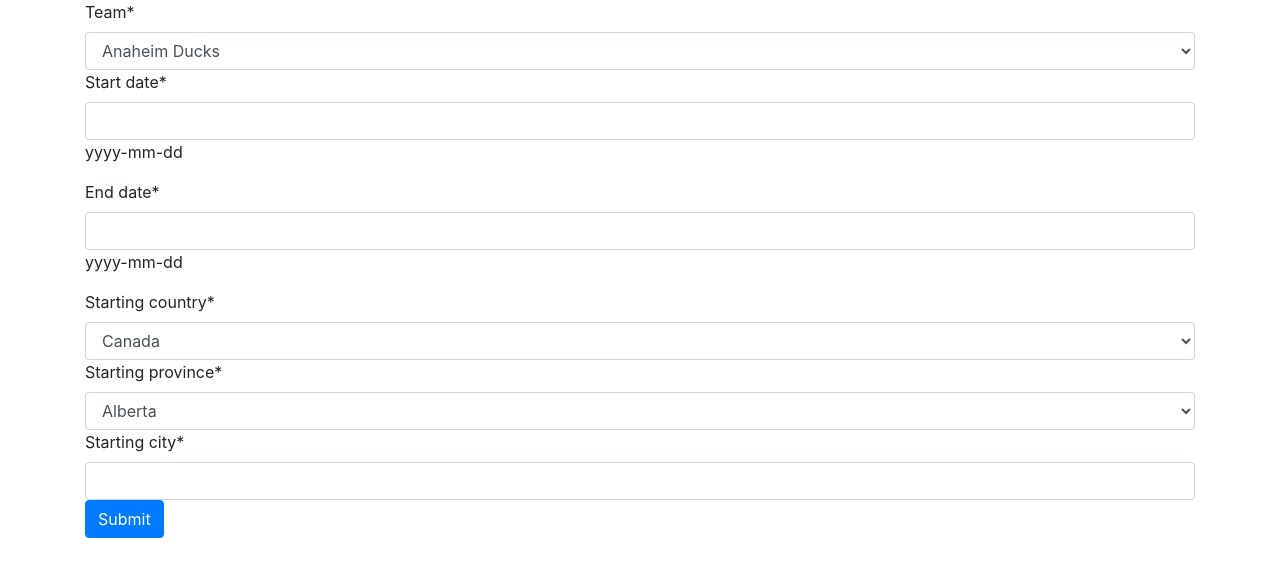
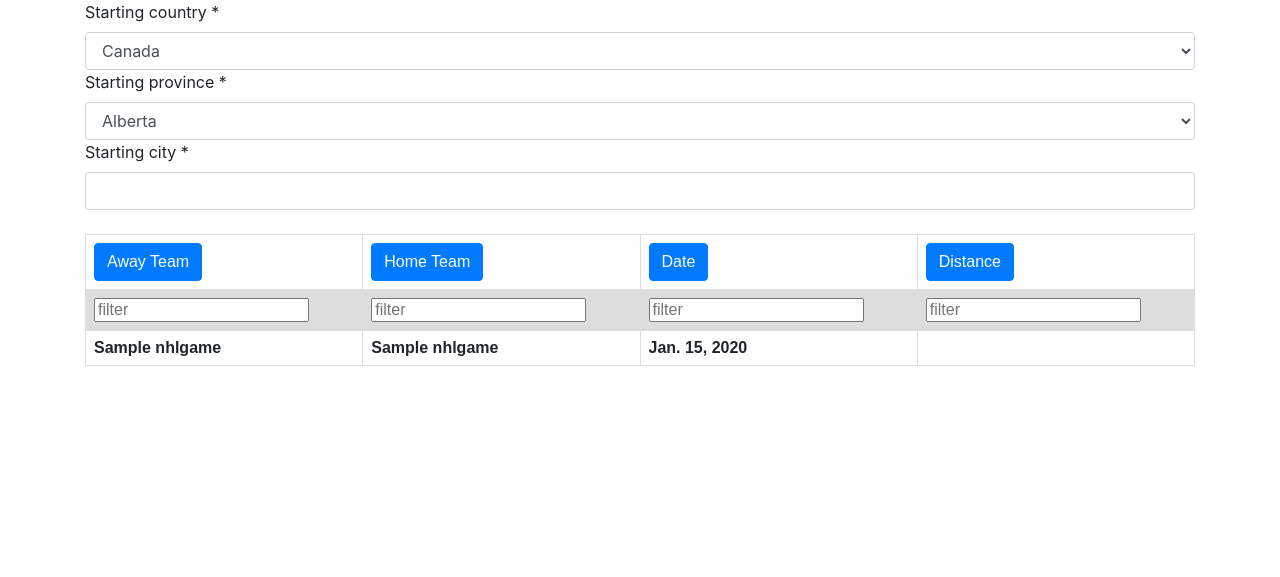
Before and after one commit to jackrvan/sports_trip_planner, a Django app: page /tripplanner/ in a window 1280 px wide. Shown: the part 56-633 px from the top of the page. Run offline with Django 3.2, Linux system fonts and the light colour scheme; tables that the repository leaves empty hold one stand-in row (values such as "Sample post"); lists and menus that the app fills with data are empty; some libraries are stand-ins or nearby versions.

Commit message:
Commit latest changes. Biggest one being we now support distance calculation

```diff
--- a/static/site/style.css
+++ b/static/site/style.css
@@ -102,6 +102,18 @@
   padding-bottom: 4rem;
 }
 
-#nhl-form {
-    color: red;
+table {
+  font-family: arial, sans-serif;
+  border-collapse: collapse;
+  width: 100%;
 }
+
+td, th {
+  border: 1px solid #dddddd;
+  text-align: left;
+  padding: 8px;
+}
+
+tr:nth-child(even) {
+  background-color: #dddddd;
+}
--- a/tripplanner/forms.py
+++ b/tripplanner/forms.py
@@ -7,26 +7,19 @@
 
 
 class NHLForm(forms.Form):
-    team = forms.ChoiceField(choices=[(x, x) for x in NHL_TEAMS])
-    start_date = forms.DateField(help_text="yyyy-mm-dd")
-    end_date = forms.DateField(help_text="yyyy-mm-dd")
-
     starting_country = forms.ChoiceField(choices=[("Canada", "Canada"), ("USA", "USA")])
     starting_province = forms.ChoiceField(choices=[(x, x) for x in PROVINCES["Canada"]])
     starting_city = forms.CharField()
 
     helper = FormHelper()
     helper.layout = Layout(
-        Field('team', css_class='form-control'),
-        Field('start_date', css_class="form-control"),
-        Field('end_date', css_class="form-control"),
         Field('starting_country', css_class="form-control"),
         Field('starting_province', css_class="form-control"),
         Field('starting_city', css_class="form-control"),
-        FormActions(Submit('submit', 'Submit', css_class='btn-default'))
     )
     helper.form_class = 'form-horizontal'
 
     helper.use_custom_control = False
     helper.label_class = 'col-4'
     helper.field_class = 'col-8'
+    helper.form_tag = False
--- a/tripplanner/templates/header.html
+++ b/tripplanner/templates/header.html
@@ -19,5 +19,6 @@
     {% endblock content %}
 </div>
 
+<script src="https://code.jquery.com/jquery-3.3.1.min.js"></script>
 <script src="https://stackpath.bootstrapcdn.com/bootstrap/4.5.0/js/bootstrap.min.js" integrity="sha384-OgVRvuATP1z7JjHLkuOU7Xw704+h835Lr+6QL9UvYjZE3Ipu6Tp75j7Bh/kR0JKI" crossorigin="anonymous"></script>
 </body>
--- a/tripplanner/templates/tripplanner/index.html
+++ b/tripplanner/templates/tripplanner/index.html
@@ -10,7 +10,6 @@
 </div>
 </form>
 
-<script src="https://code.jquery.com/jquery-3.3.1.min.js"></script>
 <script>
 $("#id_nhl_form-starting_country").change(function () {
     var url = $("#form").attr("data-cities-url");  // get the url of the load provinces page
--- a/tripplanner/templates/tripplanner/info_page.html
+++ b/tripplanner/templates/tripplanner/info_page.html
@@ -1,10 +1,96 @@
 {% extends 'header.html' %}
 {% load static %}
+{% load crispy_forms_tags %}
+{% load custom_template_tags %}
 
 {% block content %}
-    <h1>Found these games that the {{ team }} are playing at between {{ start_date }} and {{ end_date }}:</h1>
+    <form method="get" id="form" action="" data-cities-url="{% url 'tripplanner:ajax_load_provinces' %}" novalidate>
+    <div class="row">
+    <div class="col-lg-12" id="form-div">
+        <div id="div_id_nhl_form-starting_country" class="control-group">
+        <label for="id_nhl_form-starting_country" class="control-label requiredField">Starting country
+            <span class="asteriskField">*</span>
+        </label>
+        <div class="controls">
+            <select name="nhl_form-starting_country" class="form-control select" id="id_nhl_form-starting_country">
+                <option value="Canada" selected="">Canada</option>
+                <option value="USA">USA</option>
+            </select>
+        </div>
+    </div>
+    <div id="div_id_nhl_form-starting_province" class="control-group">
+        <label for="id_nhl_form-starting_province" class="control-label requiredField">Starting province
+            <span class="asteriskField">*</span>
+        </label>
+        <div class="controls">
+            <select name="nhl_form-starting_province" class="form-control select" id="id_nhl_form-starting_province">
+                <option value="Alberta">Alberta</option>
+                <option value="British Columba">British Columba</option>
+                <option value="Manitoba">Manitoba</option>
+                <option value="New Brunswick">New Brunswick</option>
+                <option value="Newfoundland and Labrador">Newfoundland and Labrador</option>
+                <option value="Northwest Territories">Northwest Territories</option>
+                <option value="Nova Scotia">Nova Scotia</option>
+                <option value="Nunavut">Nunavut</option>
+                <option value="Ontario">Ontario</option>
+                <option value="Prince Edward Island">Prince Edward Island</option>
+                <option value="Quebec">Quebec</option>
+                <option value="Saskatchewan">Saskatchewan</option>
+                <option value="Yukon">Yukon</option>
+            </select>
+        </div>
+    </div>
+    <div id="div_id_nhl_form-starting_city" class="control-group">
+        <label for="id_nhl_form-starting_city" class="control-label requiredField">Starting city
+            <span class="asteriskField">*</span>
+        </label>
+        <div class="controls">
+            <input type="text" name="nhl_form-starting_city" class="form-control textinput textInput" required="" id="id_nhl_form-starting_city">
+        </div>
+    </div>
+    <br>
+
+    <table>
+    <tr>
+        <th><button type="submit" id="away_team_sort" name="away_team_sort" class="btn btn-primary">Away Team</button></th>
+        <th><button type="submit" id="home_team_sort" name="home_team_sort" class="btn btn-primary">Home Team</button></th>
+        <th><button id="date_sort" id="date_sort" name="date_sort" class="btn btn-primary">Date</button></th>
+        <th><button type="submit" id="distance_sort" name="distance_sort" class="btn btn-primary">Distance</button></th>
+    </tr>
+    <tr>
+        <th><input type="text" id="away_team_filter" name="away_team_filter" value="{{ away_team_filter_initial }}" placeholder="filter" data-lpignore="true"></th>
+        <th><input type="text" id="home_team_filter" name="home_team_filter" value="{{ home_team_filter_initial }}" placeholder="filter" data-lpignore="true"></th>
+        <th><input type="text" id="date_filter" name="date_filter" value="{{ date_filter_initial }}" placeholder="filter" data-lpignore="true"></th>
+        <th><input type="text" id="distance_filter" name="distance_filter" value="{{ distance_filter_initial }}" placeholder="filter" data-lpignore="true"></th>
+    </form>
     {% for game in games %}
-        <br>
-        {{ game }}
+        <tr>
+            <th>{{ game.away_team_name }}</th>
+            <th>{{ game.home_team_name }}</th>
+            <th>{{ game.date }}</th>
+            <th>{{ distances|get_dict_item:game.home_team_name }}
+        </tr>
     {% endfor %}
+    </table>
+
+    <script src="https://code.jquery.com/jquery-3.3.1.min.js"></script>
+    <script>
+    $("#id_nhl_form-starting_country").change(function () {
+        console.log("AKSFN")
+        var url = $("#form").attr("data-cities-url");  // get the url of the load provinces page
+        var country = $(this).val();  // get the selected country
+
+        $.ajax({
+            url: url,
+            data: {
+                'country': country
+            },
+            success: function (data) {   // `data` is the return of the `load_cities` view function
+                // replace the contents of the city input with the data that came from the server
+                $("#id_nhl_form-starting_province").html(data);
+            }
+        });
+
+    });
+    </script>
 {% endblock content %}
--- /dev/null
+++ b/tripplanner/templatetags/custom_template_tags.py
@@ -0,0 +1,7 @@
+from django import template
+
+register = template.Library()
+
+@register.filter
+def get_dict_item(d, key):
+    return d.get(key, '')
--- a/tripplanner/urls.py
+++ b/tripplanner/urls.py
@@ -6,6 +6,7 @@
 
 urlpatterns = [
     path('ajax/load-cities/', views.load_provinces, name='ajax_load_provinces'),
-    path('info/<str:team>/<str:start_date>/<str:end_date>', views.GameListView.as_view(), name='info'),
-    path('', views.index, name='index'),
+    #path('info/<str:team>/<str:start_date>/<str:end_date>', views.GameListView.as_view(), name='info'),
+    path('', views.GameListView.as_view(), name='index'),
+    path('temp/', views.index, name='temp')
 ]
--- a/tripplanner/utils.py
+++ b/tripplanner/utils.py
@@ -163,3 +163,15 @@
                                                               date=date)
             if created:
                 new_game.save()
+
+def get_distance_to_game(starting_country, starting_province, starting_city, team_city):
+    API_TOKEN = "AIzaSyD575w7qNL09i9qqaamBxO8qIDCQKYzqdE"
+    URL = "https://maps.googleapis.com/maps/api/distancematrix/json?origins={origin}&destinations={dest}&key={key}"
+
+    response = requests.get(URL.format(
+        origin="{}, {}, {}".format(starting_country, starting_province, starting_city),
+        dest=team_city,
+        key=API_TOKEN))
+    print(response)
+    print(response.json())
+    return response.json()['rows'][0]['elements'][0]['distance']['text']  # Yikes
--- a/tripplanner/views.py
+++ b/tripplanner/views.py
@@ -1,4 +1,3 @@
-from django.db.models import Q
 from django.http import HttpResponseRedirect
 from django.shortcuts import render
 from django.urls import reverse
@@ -6,10 +5,9 @@
 
 from tripplanner.forms import NHLForm
 from tripplanner.models import NHLGame
-from tripplanner.utils import PROVINCES
+from tripplanner.utils import NHL_TEAMS, PROVINCES, get_distance_to_game
 
 
-# Create your views here.',
 def index(request):
     if request.method == 'POST':
         form = NHLForm(request.POST, prefix="nhl_form")
@@ -32,15 +30,46 @@
     model = NHLGame
     template_name = "tripplanner/info_page.html"
     context_object_name = 'games'
+    #paginate_by = 50
 
     def get_queryset(self):
-        return NHLGame.objects.filter((Q(home_team_name=self.kwargs['team']) |
-                                        Q(away_team_name=self.kwargs['team'])) &
-                                        Q(date__range=[self.kwargs['start_date'], self.kwargs['end_date']]))
+        home_team_sort = 'home_team_sort' in self.request.GET
+        away_team_sort = 'away_team_sort' in self.request.GET
+
+        home_team_filter = self.request.GET.get('home_team_filter')
+        away_team_filter = self.request.GET.get('away_team_filter')
+        date_filter = self.request.GET.get('date_filter')
+
+        games_to_show = NHLGame.objects.all()
+
+        if home_team_filter:
+            games_to_show = games_to_show.filter(home_team_name__icontains=home_team_filter)
+        if away_team_filter:
+            games_to_show = games_to_show.filter(away_team_name__icontains=away_team_filter)
+        if date_filter:
+            games_to_show = games_to_show.filter(date__icontains=date_filter)
+
+        if home_team_sort:
+            return games_to_show.order_by('home_team_name')
+        elif away_team_sort:
+            return games_to_show.order_by('away_team_name')
+        else:
+            return games_to_show.order_by('date')
 
     def get_context_data(self, *args, **kwargs):
         context = super().get_context_data(*args, **kwargs)
-        context['team'] = self.kwargs['team']
-        context['start_date'] = self.kwargs['start_date']
-        context['end_date'] = self.kwargs['end_date']
+        context['home_team_filter_initial'] = self.request.GET.get('home_team_filter', '')
+        context['away_team_filter_initial'] = self.request.GET.get('away_team_filter', '')
+        context['date_filter_initial'] = self.request.GET.get('date_filter', '')
+        if self.request.GET.get('nhl_form-starting_city', None):
+            context['distances'] = {
+                team: get_distance_to_game(self.request.GET.get('nhl_form-starting_country', ''),
+                                        self.request.GET.get('nhl_form-starting_province', ''),
+                                        self.request.GET.get('nhl_form-starting_city', ''),
+                                        team) for team in NHL_TEAMS
+            }
+        else:
+            context['distances'] = {
+                team: 99999999 for team in NHL_TEAMS
+            }
         return context
```
